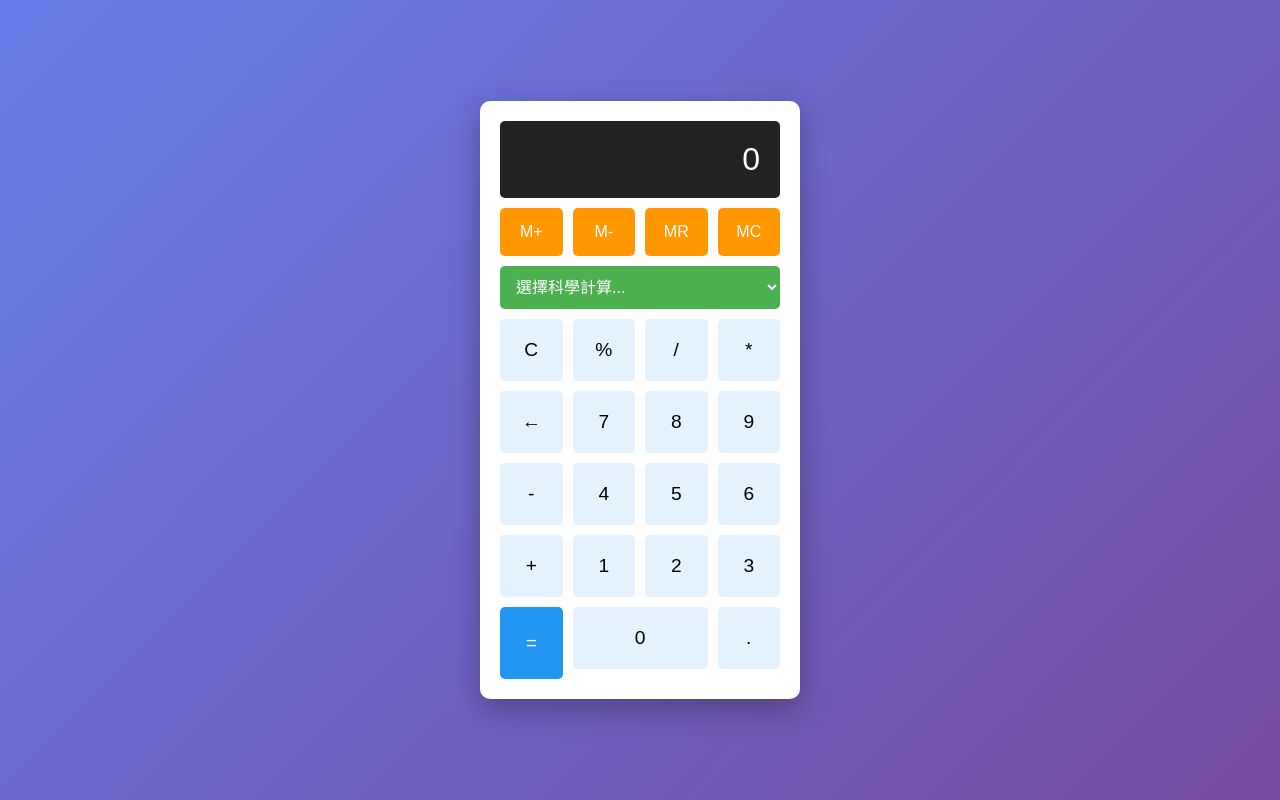
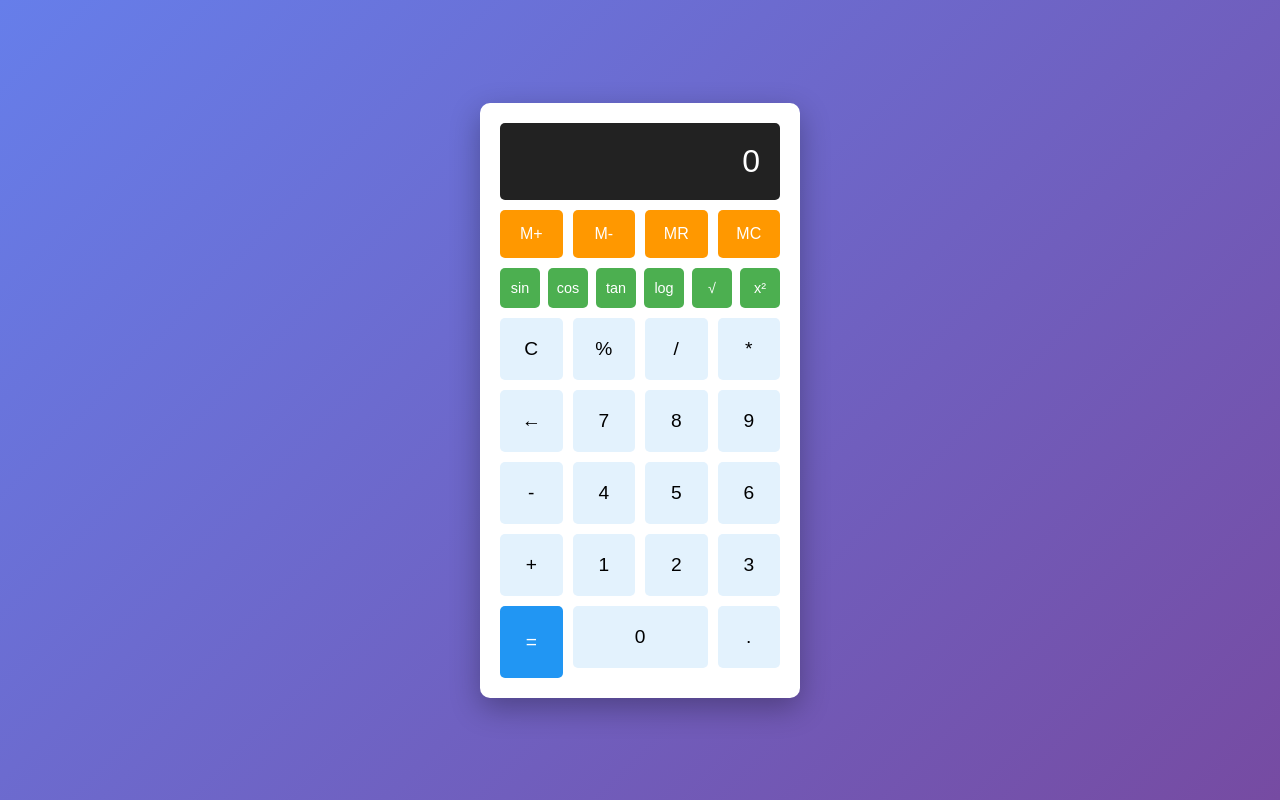
Before and after one commit to rueisi/calculator-app, a plain HTML site: page index.html in a window 1280 px wide. Drawn offline with Linux system fonts and the light colour scheme.

Commit message:
Add scientific calculator - button style (v1)

```diff
--- a/index.html
+++ b/index.html
@@ -15,16 +15,13 @@
         <button onclick="memoryRecall()" class="memory-btn">MR</button>
         <button onclick="memoryClear()" class="memory-btn">MC</button>
     </div>
-    <div class="scientific-dropdown">
-        <select id="scientificOp" onchange="applyScientificOp()">
-            <option value="">選擇科學計算...</option>
-            <option value="sin">sin (正弦)</option>
-            <option value="cos">cos (餘弦)</option>
-            <option value="tan">tan (正切)</option>
-            <option value="log">log (對數)</option>
-            <option value="sqrt">√ (平方根)</option>
-            <option value="pow">x² (平方)</option>
-        </select>
+    <div class="scientific-buttons">
+        <button onclick="scientificCalc('sin')">sin</button>
+        <button onclick="scientificCalc('cos')">cos</button>
+        <button onclick="scientificCalc('tan')">tan</button>
+        <button onclick="scientificCalc('log')">log</button>
+        <button onclick="scientificCalc('sqrt')">√</button>
+        <button onclick="scientificCalc('pow')">x²</button>
     </div>
 
         <div class="buttons">
--- a/script.js
+++ b/script.js
@@ -99,12 +99,7 @@ function showMemoryIndicator() {
 function hideMemoryIndicator() {
     display.style.borderLeft = 'none';
 }
-function applyScientificOp() {
-    let select = document.getElementById('scientificOp');
-    let operation = select.value;
-
-    if (!operation) return;
-
+function scientificCalc(operation) {
     try {
         let value = eval(currentInput);
         let result;
@@ -134,9 +129,6 @@ function applyScientificOp() {
 
         currentInput = result.toString();
         updateDisplay();
-
-        // 重置選單
-        select.value = '';
     } catch (error) {
         currentInput = 'Error';
         updateDisplay();
--- a/style.css
+++ b/style.css
@@ -95,26 +95,20 @@ button:active {
 .memory-btn:active {
     transform: scale(0.95);
 }
-.scientific-dropdown {
+.scientific-buttons {
+    display: grid;
+    grid-template-columns: repeat(6, 1fr);
+    gap: 8px;
     margin-bottom: 10px;
 }
 
-.scientific-dropdown select {
-    width: 100%;
-    padding: 12px;
-    font-size: 1em;
+.scientific-buttons button {
+    padding: 12px 8px;
+    font-size: 0.9em;
     background: #4caf50;
     color: white;
-    border: none;
-    border-radius: 5px;
-    cursor: pointer;
 }
 
-.scientific-dropdown select:focus {
-    outline: 2px solid #45a049;
+.scientific-buttons button:hover {
+    background: #45a049;
 }
-
-.scientific-dropdown option {
-    background: white;
-    color: #333;
-}
```
